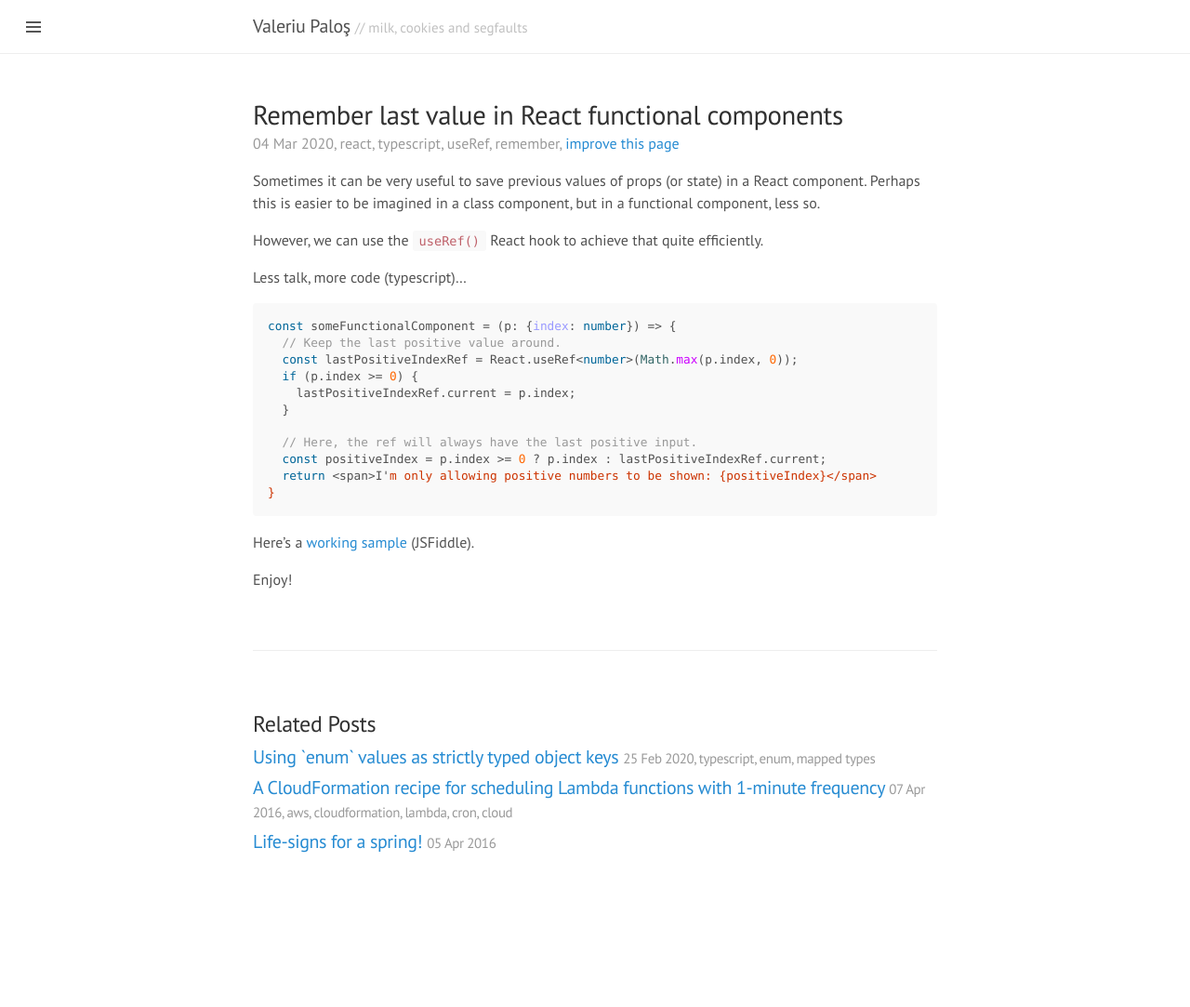
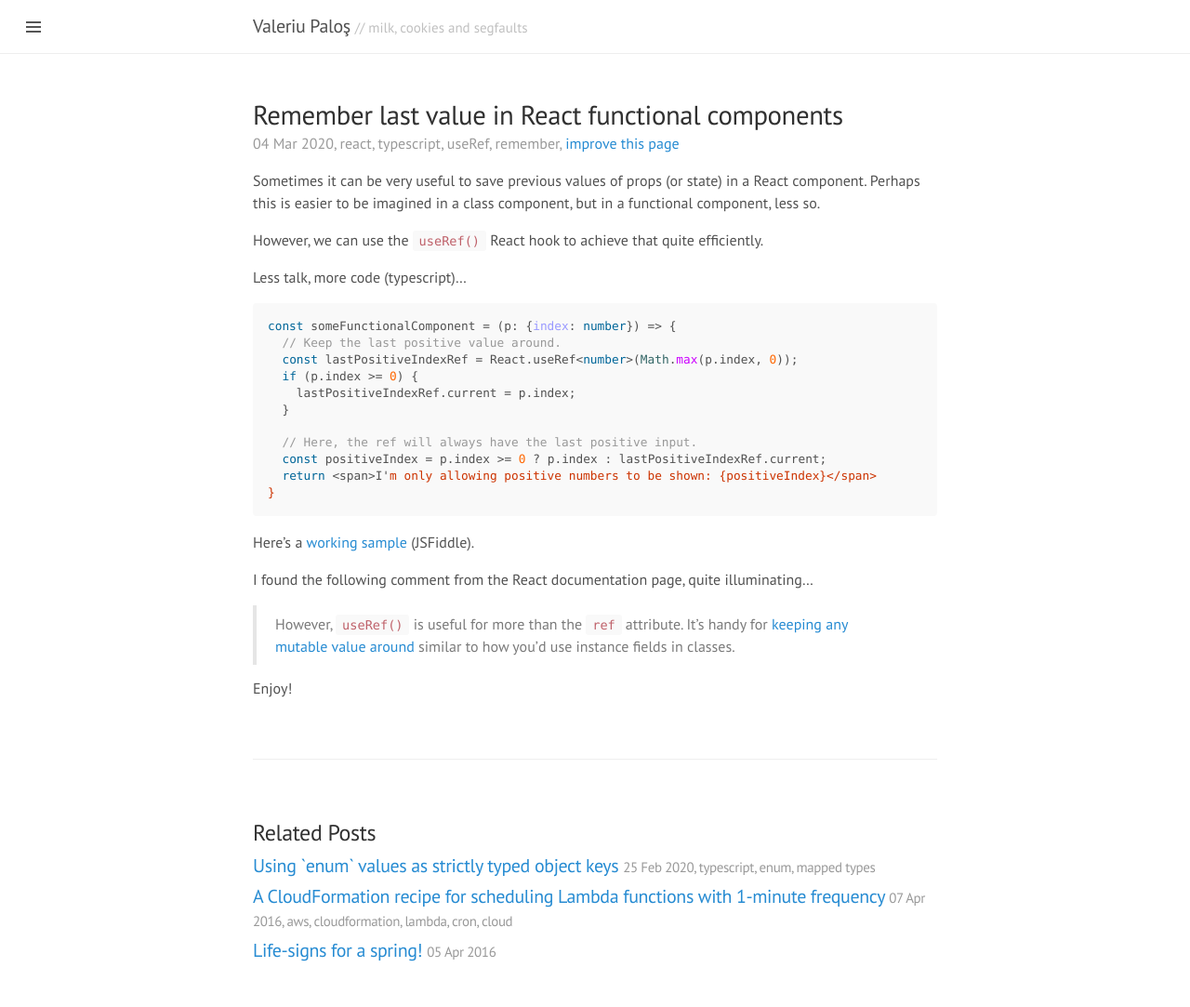
Before and after one commit to vpalos/vpalos.github.io, a Jekyll site: the page built from _posts/2020-03-04-react-remember-last-value.md, in a window 1280 px wide. Shown: the whole page at 93% size. Built offline with Jekyll 4.4.1, drawn with Linux system fonts in a browser that asks for light colours; comment, search, counter and statistics services are not loaded; before the commit the page ends 966 px from its top, so only the background shows below that.

Commit message:
Update 2020-03-04-react-remember-last-value.md

```diff
--- a/_posts/2020-03-04-react-remember-last-value.md
+++ b/_posts/2020-03-04-react-remember-last-value.md
@@ -29,4 +29,7 @@ const someFunctionalComponent = (p: {index: number}) => {
 
 Here's a [working sample](https://jsfiddle.net/valeriupalos/znoqju5d/12/) (JSFiddle).
 
+I found the following comment from the React documentation page, quite illuminating...
+> However, `useRef()` is useful for more than the `ref` attribute. It’s handy for [keeping any mutable value around](https://reactjs.org/docs/hooks-faq.html#is-there-something-like-instance-variables) similar to how you’d use instance fields in classes.
+
 Enjoy!
```
